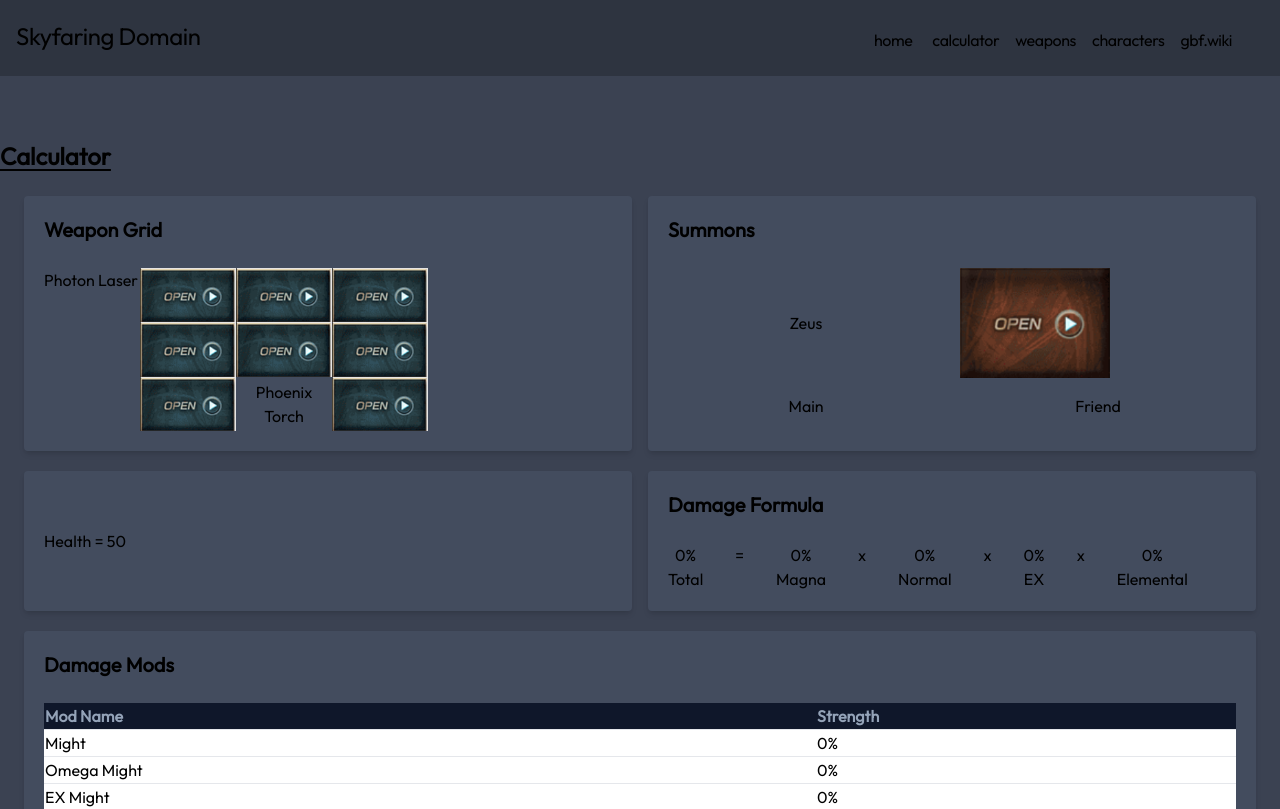
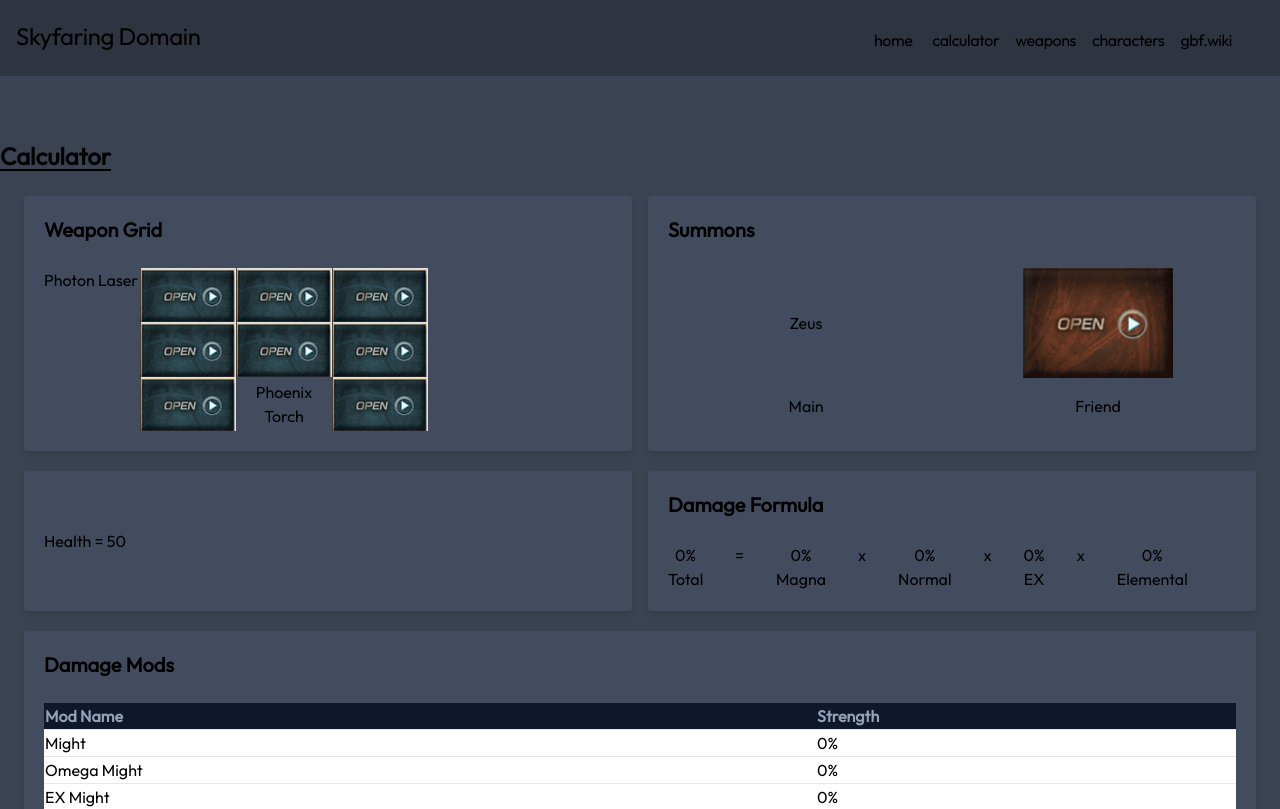
Before and after one commit to miiwo/granblue_front, a Next.js app: page /calc in a window 1280 px wide. Shown: the top 809 px of the page. Built offline with nearby package versions, Linux system fonts and the light colour scheme.

Commit message:
Center summon tile 2

```diff
--- a/src/app/components/calc/gbf-grids.tsx
+++ b/src/app/components/calc/gbf-grids.tsx
@@ -27,7 +27,7 @@ export function WeaponGrid() {
 export function SummonGrid() {
     const { summonGrid } = useContext(GBFWeaponGridContext)
     return (
-        <div className="grid grid-cols-2 gap-4">
+        <div className="grid grid-cols-2 gap-4 place-items-center">
             <SummonTile basepath="/calc" link={"sumOne"} summon={summonGrid.sumOne} />
             <SummonTile basepath="/calc" link={"sumTwo"} summon={summonGrid.sumTwo} />
             <span className="text-center">Main</span>
```
